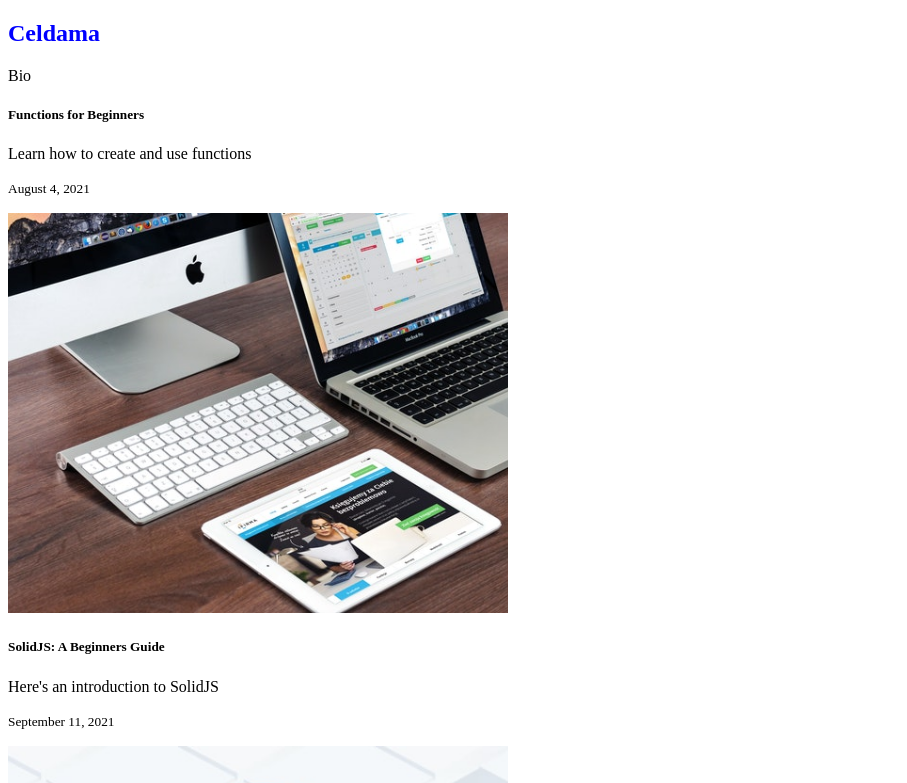
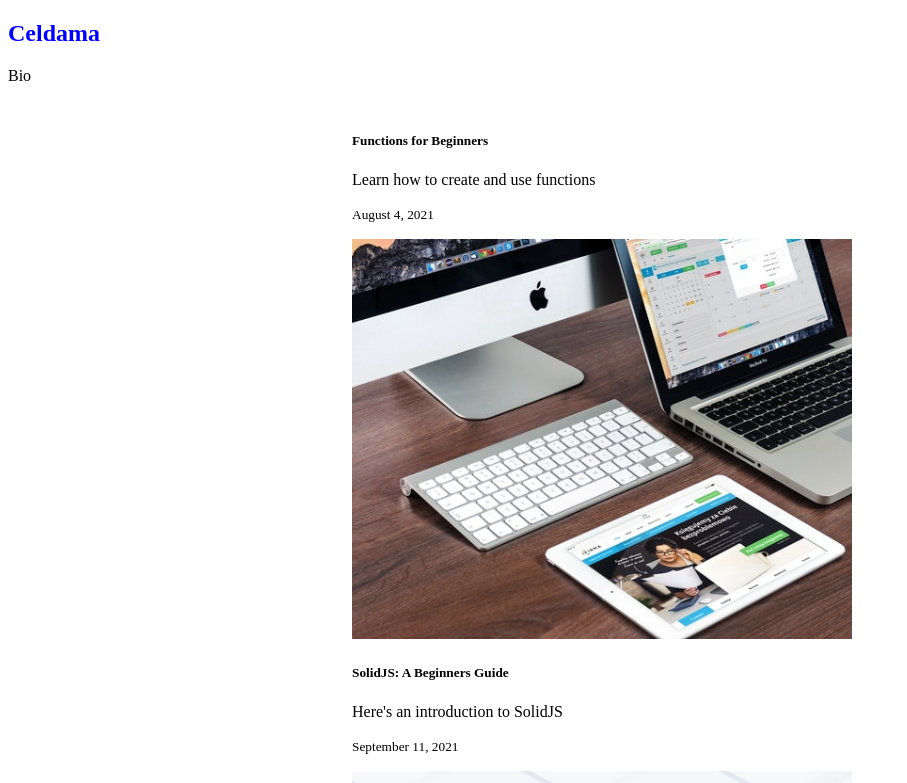
Before and after one commit to Celdama/nextjs-mdx-blog, a Next.js app: page / in a window 1280 px wide. Shown: the top 783 px of the page, without its empty margins (0-907 px from the left). Built offline with nearby package versions, Linux system fonts and the light colour scheme.

Commit message:
create Layout component

```diff
--- a/Layout/Main/index.js
+++ /dev/null
@@ -1,11 +0,0 @@
-import React from 'react';
-
-const Main = ({ children }) => {
-  return (
-    <div>
-      <div>{children}</div>
-    </div>
-  );
-};
-
-export default Main;
--- /dev/null
+++ b/components/Layout/index.js
@@ -0,0 +1,5 @@
+import { Wrapper } from './layout.style';
+
+export default function Layout({ children }) {
+  return <Wrapper>{children}</Wrapper>;
+}
--- /dev/null
+++ b/components/Layout/layout.style.js
@@ -0,0 +1,7 @@
+import styled from 'styled-components';
+
+export const Wrapper = styled.div`
+  max-width: 36rem;
+  padding: 0 1rem;
+  margin: 3rem auto 6rem;
+`;
--- a/package.json
+++ b/package.json
@@ -10,6 +10,7 @@
   },
   "dependencies": {
     "next": "12.1.1",
+    "normalize.css": "^8.0.1",
     "postcss": "^8.4.12",
     "react": "17.0.2",
     "react-dom": "17.0.2",
--- a/pages/index.js
+++ b/pages/index.js
@@ -4,11 +4,11 @@ import fs from 'fs';
 import path from 'path';
 import matter from 'gray-matter';
 import Link from 'next/link';
-import Main from '../Layout/Main';
+import Layout from '../components/Layout';
 
 export default function Home({ posts }) {
   return (
-    <Main>
+    <Layout>
       {posts.map((post, index) => (
         <Link href={'/blog/' + post.slug} passHref key={index}>
           <div className='card mb-3 pointer' style={{ maxWidth: '540px' }}>
@@ -38,7 +38,7 @@ export default function Home({ posts }) {
           </div>
         </Link>
       ))}
-    </Main>
+    </Layout>
   );
 }
 
```
Also changed, not shown: 2 other files (tests, documents, lock files or other folders).
